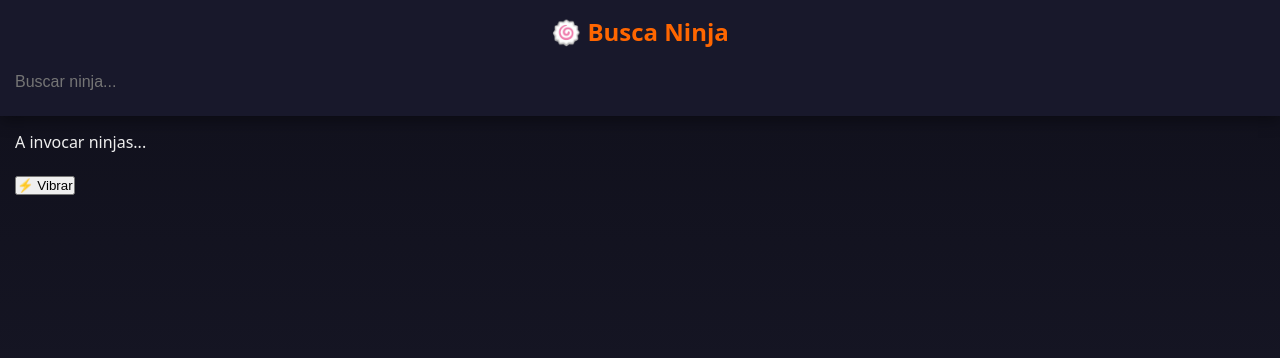
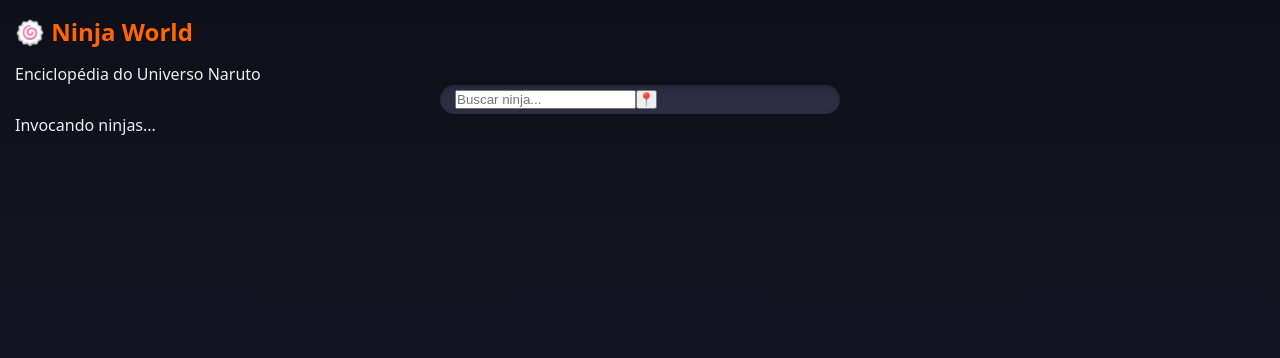
Before and after one commit to Luiz44141/Consuma-o-API-Naruto, a plain HTML site: page index.html in a window 1280 px wide. Drawn offline with Linux system fonts and the light colour scheme.

Commit message:
Alterção no html

```diff
--- a/index.html
+++ b/index.html
@@ -1,32 +1,27 @@
 <!DOCTYPE html>
-<html lang="pt-pt">
+<html lang="pt-BR">
 <head>
     <meta charset="UTF-8">
     <meta name="viewport" content="width=device-width, initial-scale=1.0">
-    <title>Naruto Wiki Mobile</title>
+    <title>Ninja World - Enciclopédia</title>
 
     <link rel="stylesheet" href="style.css">
-
-    <!-- PWA (você vai criar depois) -->
-    <link rel="manifest" href="manifest.json">
-    <meta name="theme-color" content="#ff6600">
 </head>
-
 <body>
 
-    <header class="app-header">
-        <h1>🍥 Busca Ninja</h1>
-        <input type="text" id="search-input" placeholder="Buscar ninja...">
+    <header>
+        <h1>🍥 Ninja World</h1>
+        <p>Enciclopédia do Universo Naruto</p>
+
+        <div class="search-container">
+            <input type="text" id="searchInput" placeholder="Buscar ninja...">
+            <button id="geoBtn" title="Rastrear minha localização">📍</button>
+        </div>
+
+        <p id="status-text">Invocando ninjas...</p>
     </header>
 
-    <main id="characters-container">
-        <p class="status">A invocar ninjas...</p>
-    </main>
-
-    <!-- botão de hardware -->
-    <nav class="bottom-nav">
-        <button id="btn-vibrate">⚡ Vibrar</button>
-    </nav>
+    <main id="charactersGrid" class="grid"></main>
 
     <script src="script.js"></script>
 </body>
```
